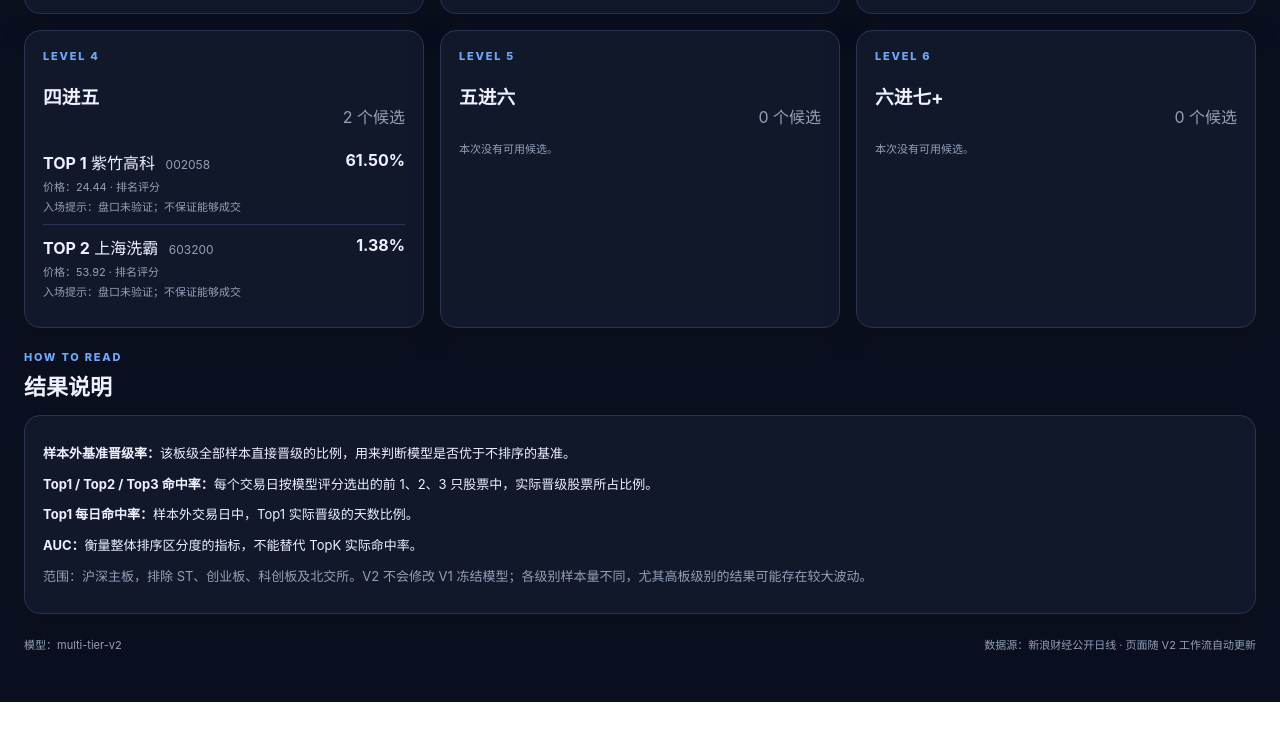
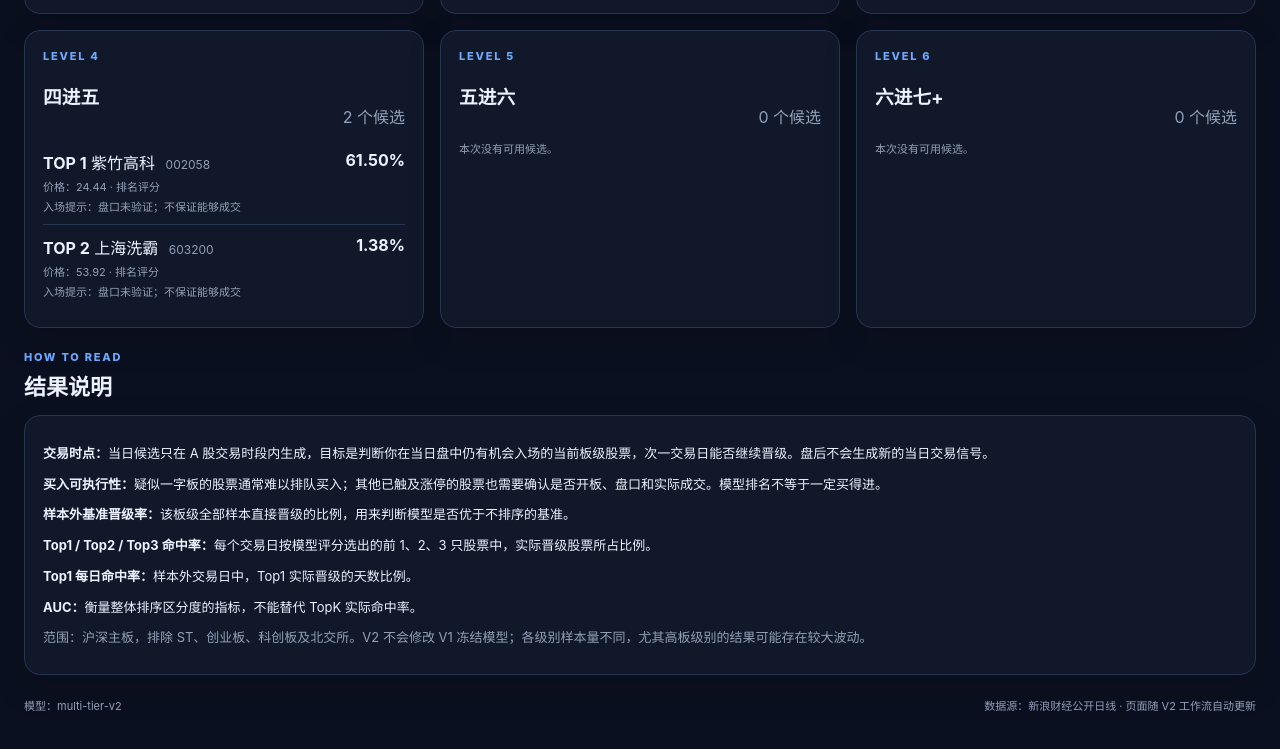
Before and after one commit to ethanjiang1008-lgtm/a-share-multi-tier-v2, a plain HTML site: page site/index.html in a window 1280 px wide. Shown: the part 2816-3565 px from the top of the page. Before the commit the page ends 3518 px from the top, so only its background shows below. Drawn offline with Linux system fonts and the light colour scheme.

Commit message:
site: explain intraday entry timing and board-fill risk

```diff
--- a/site/index.html
+++ b/site/index.html
@@ -62,6 +62,8 @@
 
     <section class="section-head"><div><div class="eyebrow">HOW TO READ</div><h2>结果说明</h2></div></section>
     <section class="card v2-explainer">
+      <p><strong>交易时点：</strong>当日候选只在 A 股交易时段内生成，目标是判断你在当日盘中仍有机会入场的当前板级股票，次一交易日能否继续晋级。盘后不会生成新的当日交易信号。</p>
+      <p><strong>买入可执行性：</strong>疑似一字板的股票通常难以排队买入；其他已触及涨停的股票也需要确认是否开板、盘口和实际成交。模型排名不等于一定买得进。</p>
       <p><strong>样本外基准晋级率：</strong>该板级全部样本直接晋级的比例，用来判断模型是否优于不排序的基准。</p>
       <p><strong>Top1 / Top2 / Top3 命中率：</strong>每个交易日按模型评分选出的前 1、2、3 只股票中，实际晋级股票所占比例。</p>
       <p><strong>Top1 每日命中率：</strong>样本外交易日中，Top1 实际晋级的天数比例。</p>
```
